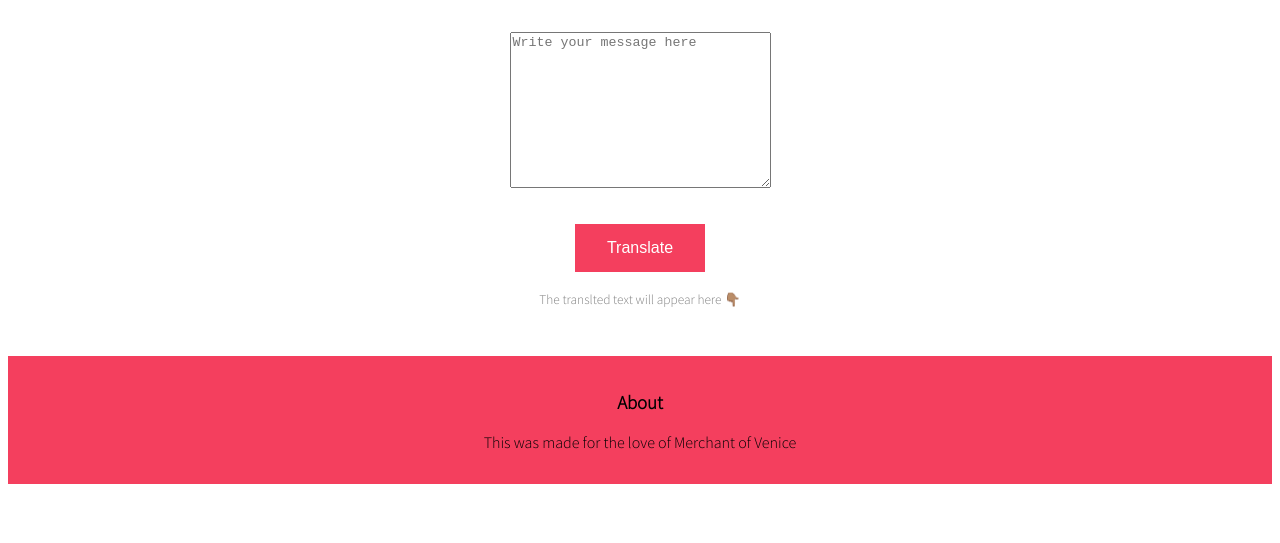
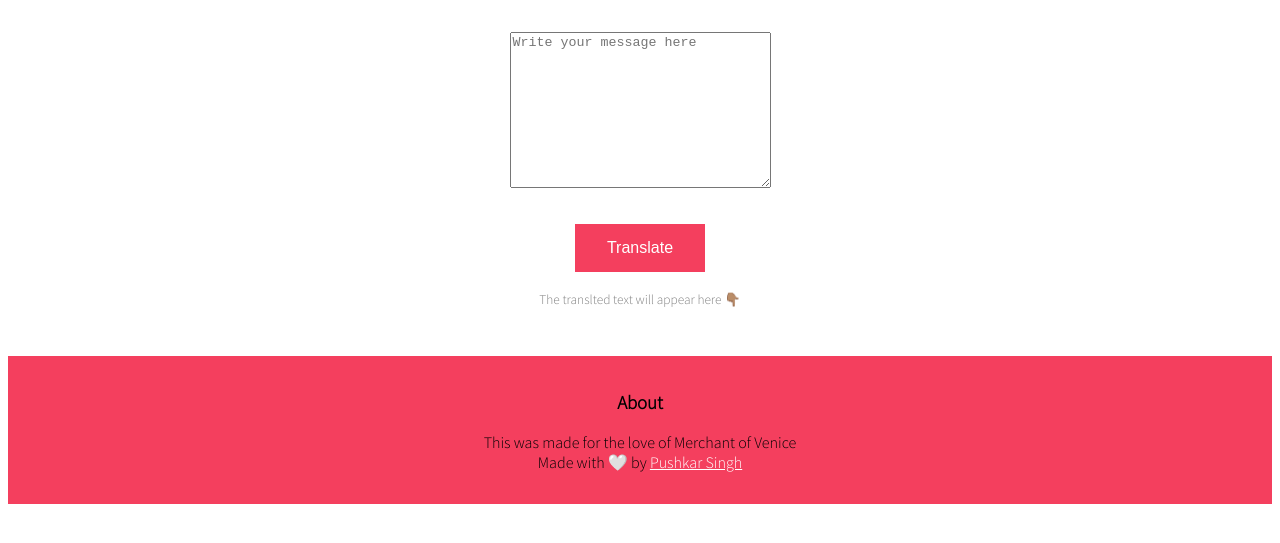
Before and after one commit to pushkarsingh019/Talk-Shakespeare, a plain HTML site: page index.html in a window 1280 px wide. Shown: the part 99-642 px from the top of the page. Drawn offline with Linux system fonts and the light colour scheme.

Commit message:
Update index.html

```diff
--- a/index.html
+++ b/index.html
@@ -30,7 +30,7 @@
         <p>
          This was made for the love of Merchant of Venice
          <br>
-         <!-- Made with 🤍 by <a href="https://stoicpushkar.com">Pushkar Singh</a> -->
+         Made with 🤍 by <a href="https://stoicpushkar.com">Pushkar Singh</a>
         </p>
     </footer>
     <!-- Linking the JavaScript File -->
```
